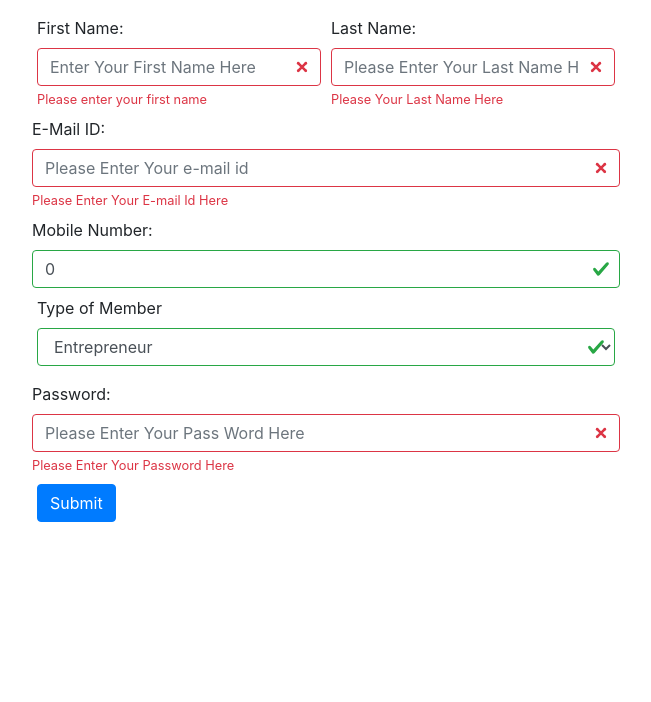
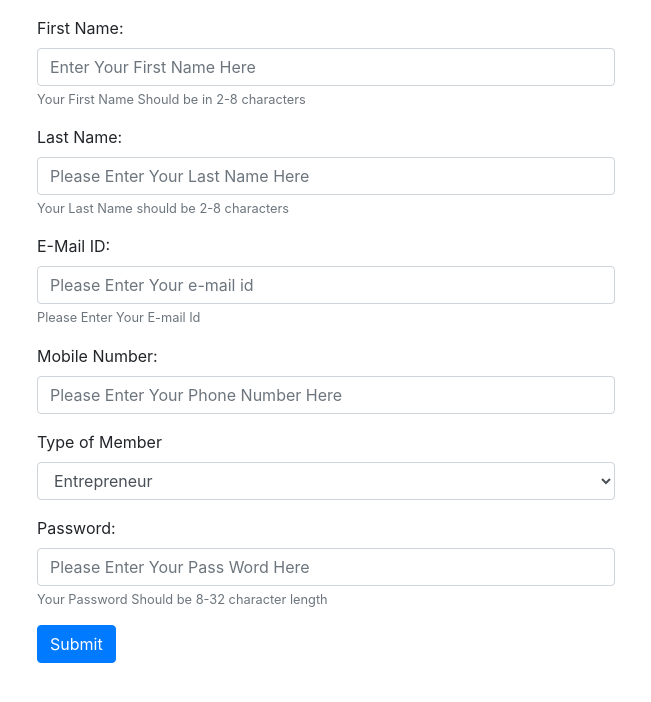
Before and after one commit to Sbabureddy/startups-club-assignment, a React (Create React App) app: page / in a window 1280 px wide. Shown: the top 702 px of the page, without its empty margins (314-965 px from the left). Built offline with nearby package versions, Linux system fonts and the light colour scheme.

Commit message:
Add reactstrap to the form

```diff
--- a/src/components/ControlledFrom.jsx
+++ b/src/components/ControlledFrom.jsx
@@ -1,4 +1,14 @@
 import React, { Component } from "react";
+import {
+  Container,
+  Form,
+  FormGroup,
+  Label,
+  Input,
+  Button,
+  FormFeedback,
+  FormText
+} from "reactstrap";
 import serializeForm from "form-serialize";
 
 export class ControlledFrom extends Component {
@@ -9,7 +19,7 @@ export class ControlledFrom extends Component {
       firstName: "",
       lastName: "",
       email: "",
-      mobile: 0,
+      mobile: "",
       password: "",
       member: "",
       submit: ""
@@ -26,82 +36,90 @@ export class ControlledFrom extends Component {
   handleSubmit = e => {
     e.preventDefault();
     const values = serializeForm(e.target, { hash: true });
+    this.setState({
+      firstName: "",
+      lastName: "",
+      email: "",
+      mobile: "",
+      password: "",
+      member: "",
+      submit: ""
+    });
     console.log(values);
   };
 
   render() {
     return (
-      <div className="container w-50">
-        <form onSubmit={this.handleSubmit} className="was-validated mx-3 my-3">
-          <div className="form-row my-2">
-            <div className="col-sm-12 col-md-6">
-              <label htmlFor="firstName">First Name:</label>
-              <input
+      <Container className="w-50 my-3">
+        <Form onSubmit={this.handleSubmit} className="mx-3 my-3">
+          <FormGroup>
+            <Label for="firstName">First Name:</Label>
+            <Input
               type="text"
               name="firstName"
               value={this.state.firstName}
               onChange={this.handleChange}
-                className="form-control"
               placeholder="Enter Your First Name Here"
               minLength="2"
               maxLength="8"
               required
             />
-              <div className="invalid-feedback">
-                Please enter your first name
-              </div>
-            </div>
-            <div className="col-sm-12 col-md-6">
-              <label htmlFor="firstName">Last Name:</label>
-              <input
+            <FormFeedback>Check Your FirstName Length</FormFeedback>
+            <FormText color="muted">
+              Your First Name Should be in 2-8 characters
+            </FormText>
+          </FormGroup>
+          <FormGroup>
+            <Label for="firstName">Last Name:</Label>
+            <Input
               type="text"
               name="lastName"
               value={this.state.lastName}
               onChange={this.handleChange}
               placeholder="Please Enter Your Last Name Here"
-                className="form-control"
               minLength="2"
               maxLength="8"
               required
             />
-              <div className="invalid-feedback">Please Your Last Name Here</div>
-            </div>
-          </div>
+            <FormFeedback>Check Your LastName Length</FormFeedback>
+            <FormText color="muted">
+              Your Last Name should be 2-8 characters
+            </FormText>
+          </FormGroup>
 
-          <div className="form-row mb-2">
-            <label htmlFor="firstName">E-Mail ID:</label>
-            <input
+          <FormGroup>
+            <Label for="email">E-Mail ID:</Label>
+            <Input
               type="email"
               name="email"
               value={this.state.email}
               onChange={this.handleChange}
-              className="form-control"
               placeholder="Please Enter Your e-mail id"
               required
             />
-            <div className="invalid-feedback">
-              Please Enter Your E-mail Id Here
-            </div>
-          </div>
-          <div className="form-row mb-2">
-            <label htmlFor="firstName">Mobile Number:</label>
-            <input
+            <FormText color="muted">Please Enter Your E-mail Id</FormText>
+          </FormGroup>
+          <FormGroup>
+            <Label htmlFor="firstName">Mobile Number:</Label>
+            <Input
               type="tel"
               name="mobile"
               value={this.state.mobile}
               onChange={this.handleChange}
-              className="form-control"
               placeholder="Please Enter Your Phone Number Here"
               minLength="10"
               maxLength="10"
               required
             />
-            <div className="invalid-feedback">Please Mobile Number Here</div>
-          </div>
-          <div className="form-group">
-            <label htmlFor="member">Type of Member</label>
-            <select
-              className="form-control"
+            <FormFeedback>Check Your Email ID</FormFeedback>
+            <FormText className="invalid-feedback">
+              Your Mobile Number should be 10 numbers
+            </FormText>
+          </FormGroup>
+          <FormGroup>
+            <Label for="member">Type of Member</Label>
+            <Input
+              type="select"
               value={this.state.member}
               onChange={this.handleChange}
               name="member"
@@ -110,31 +128,31 @@ export class ControlledFrom extends Component {
               <option value="Entrepreneur">Entrepreneur</option>
               <option value="Investor">Investor</option>
               <option value="Incubator">Incubator</option>
-            </select>
-          </div>
+            </Input>
+          </FormGroup>
 
-          <div className="form-row mb-2">
-            <label htmlFor="password">Password:</label>
-            <input
+          <FormGroup>
+            <Label for="password">Password:</Label>
+            <Input
               type="password"
               name="password"
               value={this.state.password}
               onChange={this.handleChange}
               placeholder="Please Enter Your Pass Word Here"
-              className="form-control"
               minLength="8"
               maxLength="32"
               required
             />
-            <div className="invalid-feedback">
-              Please Enter Your Password Here
-            </div>
-          </div>
-          <button type="submit" className="btn btn-primary">
+            <FormFeedback>Check Your Password Length</FormFeedback>
+            <FormText color="muted">
+              Your Password Should be 8-32 character length
+            </FormText>
+          </FormGroup>
+          <Button type="submit" color="primary">
             Submit
-          </button>
-        </form>
-      </div>
+          </Button>
+        </Form>
+      </Container>
     );
   }
 }
```
Lines whose indentation alone changed are shown as unchanged.
